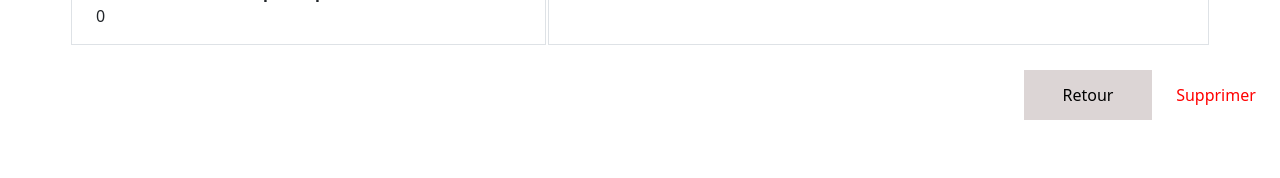
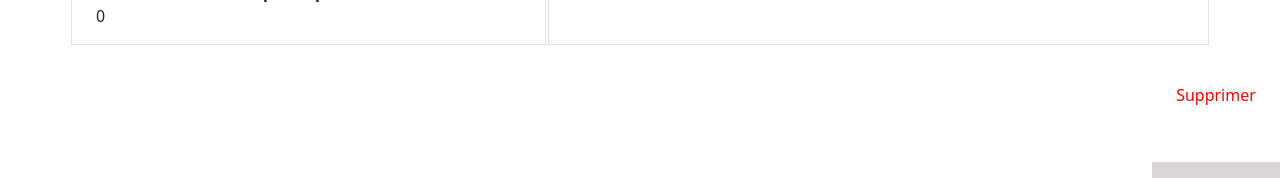
Before and after one commit to PaulineVarin/projet_web_MIAGE, an Angular app in the folder projet_web_MIAGEin_front/: page /consulterEvenement/1 in a window 1280 px wide. Shown: the part 496-674 px from the top of the page. Built offline with nearby package versions, Linux system fonts and the light colour scheme; no server answers; sample sign-in values are in the browser's storage.

Commit message:
fix/ bdd + suppression evt

```diff
--- a/projet_web_MIAGEin_front/src/app/consulter-evenement/consulter-evenement.component.html
+++ b/projet_web_MIAGEin_front/src/app/consulter-evenement/consulter-evenement.component.html
@@ -5,12 +5,17 @@
             <div class="col-6 border divTableScroll" style="width: 58%;"><app-lister-participants></app-lister-participants></div>
         </div>
     </div>
+
+    <div class="boutons">
+        <button class="alert" type="submit" (click)="supprimerEvenement()">Supprimer</button>
+    </div>
 </div>
 
 <div class="boutons">
     <button routerLink="/afficherStatistiques">Retour</button>
-    <button class="alert" type="submit" (click)="supprimerEvenement()">Supprimer</button>
 </div>
+
+
 
 
 
```
Also changed, not shown: 1 other file (tests, documents, lock files or other folders).
